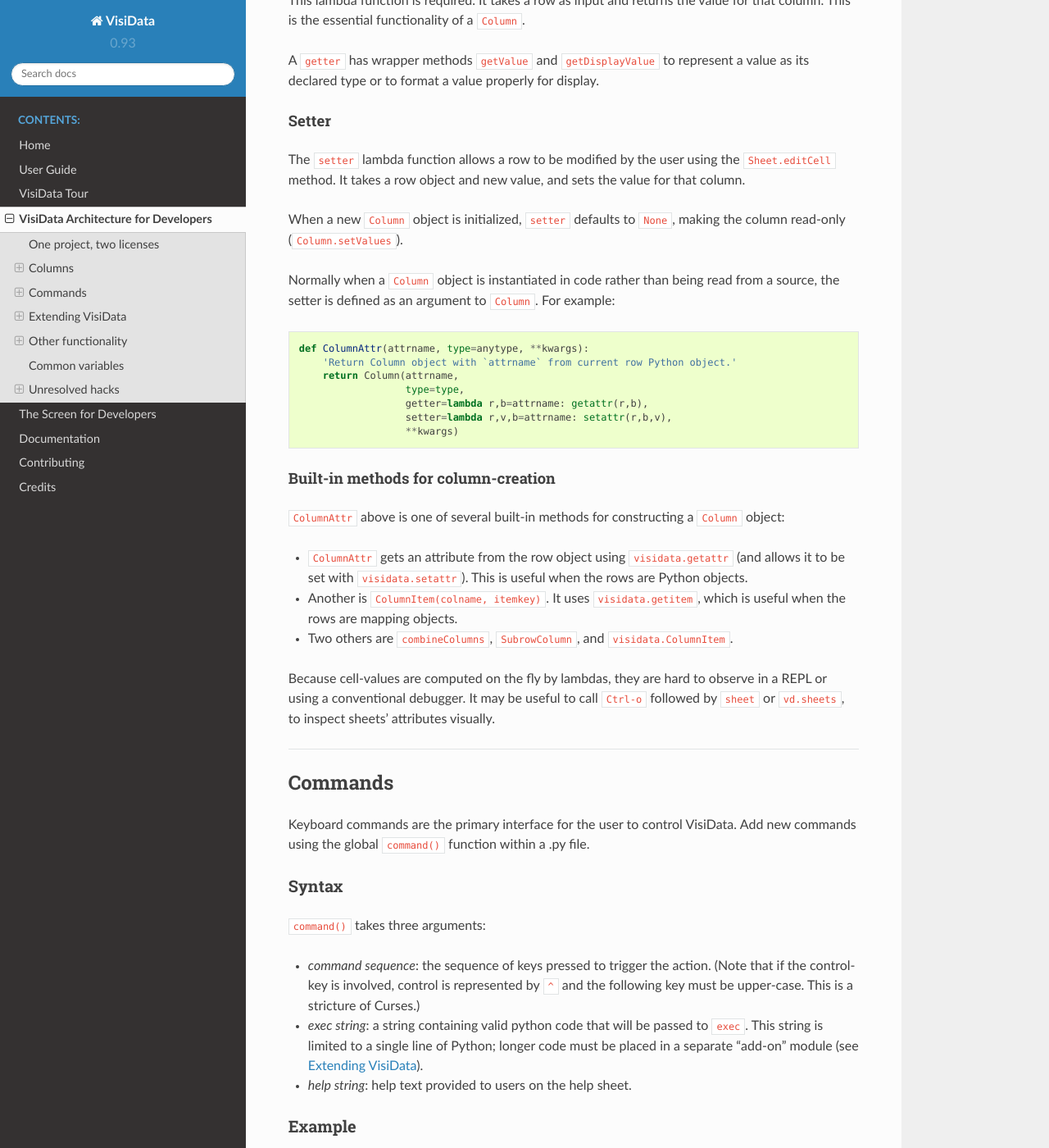
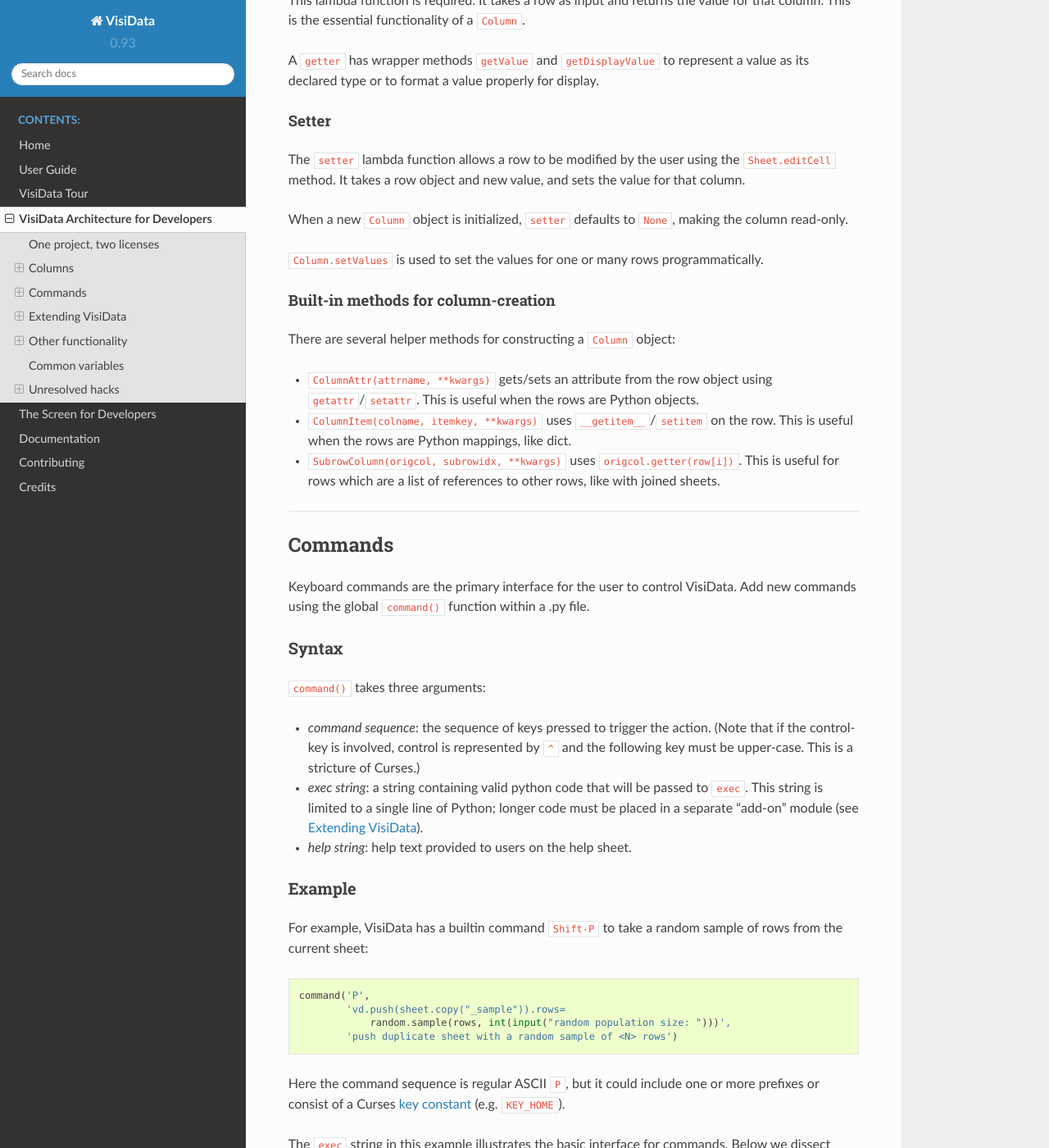
Before and after one commit to saulpw/visidata, a Sphinx documentation site: the page built from docs/architecture.rst, in a window 1280 px wide and 1400 px high, scrolled down 1454 px. Shown: the whole window at 82% size. Built offline with Sphinx 7.4.7 and the Read the Docs theme 2.0.0, drawn with Linux system fonts in a browser that asks for light colours; some of the changed text lies outside the part shown.

Commit message:
Documentation updates

```diff
--- a/docs/architecture.rst
+++ b/docs/architecture.rst
@@ -7,9 +7,7 @@
 spreadsheet, however, the data is well-structured, so that the data model is
 closer to Pandas or an RDBMS.
 
-* The main unit of functionality is the *sheet*. A ``vd`` instance contains a
-  stack of sheets, the left-most (!) of which (``vd.sheets[0]``) is the one
-  displayed.
+* The main unit of functionality is the *sheet*.
 
 * Sheets have *rows* and *columns*.
 
@@ -28,9 +26,13 @@
 One project, two licenses
 =========================
 
-``vd.py`` is a stand-alone library. It is meant for use in other projects. It is distributed under the MIT free software license.
+``vd.py`` is a single-file stand-alone library, freely available for use in
+other projects.  It is distributed under the MIT free software license.
 
-The rest of the matter in this project is distributed under the more restrictive GPLv3 free software license.
+The rest of this repository is the VisiData application, runnable as ``vd``
+from the command-line.  Everything but ``vd.py``, including the data sources and
+extensions and addons, are distributed under the more restrictive GPLv3 free
+software license.  Additional commercial licenses are negotiable.
 
 ----
 
@@ -38,13 +40,13 @@
 =======
 
 Note that each ``Column`` object is detached from any sheets in which it
-appears. Think of is as a lens through which each individual *row* of a sheet
-is viewed. Every ``Column`` must have a name and a ``getter`` method.
+appears. Think of it as a lens through which each individual *row* of a sheet
+is viewed. Every ``Column`` must have at least a ``name`` and a ``getter`` method.
 
 ``name`` and other properties
 -----------------------------
 
-Columns have a few properties, all optional except for ``name``:
+Columns have a few properties, all optional in the constructor except for ``name``:
 
 * **name**: should be a valid Python identifier and unique among
   the column names on the sheet. Some features may not work if these conditions
@@ -91,42 +93,23 @@
 the value for that column.
 
 When a new ``Column`` object is initialized, ``setter`` defaults to ``None``,
-making the column read-only (``Column.setValues``).
+making the column read-only.
 
-Normally when a
-``Column`` object is instantiated in code rather than being read from a source,
-the setter is defined as an argument to ``Column``. For example:
-
-.. code-block:: python
-
-   def ColumnAttr(attrname, type=anytype, **kwargs):
-       'Return Column object with `attrname` from current row Python object.'
-       return Column(attrname,
-                     type=type,
-                     getter=lambda r,b=attrname: getattr(r,b),
-                     setter=lambda r,v,b=attrname: setattr(r,b,v),
-                     **kwargs)
+``Column.setValues`` is used to set the values for one or many rows programmatically.
 
 Built-in methods for column-creation
 ~~~~~~~~~~~~~~~~~~~~~~~~~~~~~~~~~~~~
 
-``ColumnAttr`` above is one of several built-in methods for constructing a
-``Column`` object:
+There are several helper methods for constructing a ``Column`` object:
 
-* ``ColumnAttr`` gets an attribute from the row object using
-  ``visidata.getattr`` (and allows it to be set with ``visidata.setattr``).
+* ``ColumnAttr(attrname, **kwargs)`` gets/sets an attribute from the row object using
+  ``getattr``/``setattr``.
   This is useful when the rows are Python objects.
 
-* Another is ``ColumnItem(colname, itemkey)``. It uses ``visidata.getitem``,
-  which is useful when the rows are mapping objects.
+* ``ColumnItem(colname, itemkey, **kwargs)`` uses ``__getitem__``/``setitem`` on the row.
+  This is useful when the rows are Python mappings, like dict.
 
-* Two others are ``combineColumns``, ``SubrowColumn``, and
-  ``visidata.ColumnItem``.
-
-Because cell-values are computed on the fly by lambdas, they are hard to
-observe in a REPL or using a conventional debugger. It may be useful to call
-``Ctrl-o`` followed by ``sheet`` or ``vd.sheets``, to inspect sheets'
-attributes visually.
+* ``SubrowColumn(origcol, subrowidx, **kwargs)`` uses ``origcol.getter(row[i])``.  This is useful for rows which are a list of references to other rows, like with joined sheets.
 
 ----
 
```
